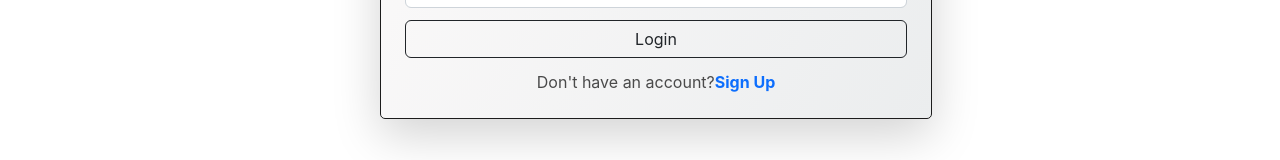
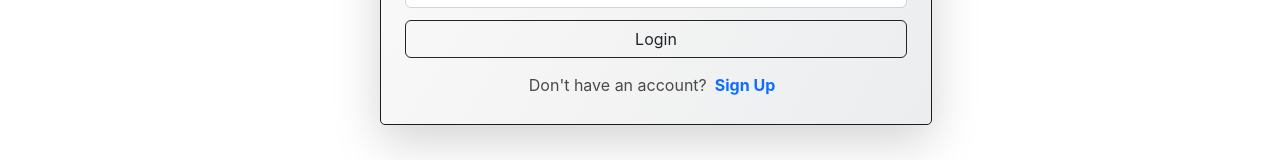
Before and after one commit to benjistealth/grabber-rewired, a React (Create React App) app: page /Login in a window 1280 px wide. Shown: the part 707-867 px from the top of the page. Built offline with nearby package versions, Linux system fonts and the light colour scheme.

Commit message:
improved fix for signup from login

```diff
--- a/src/index.css
+++ b/src/index.css
@@ -11,3 +11,8 @@ code {
   font-family: source-code-pro, Menlo, Monaco, Consolas, 'Courier New',
     monospace;
 }
+
+.signup-btn {
+  border-color: transparent;
+  background-color: transparent;
+}
--- a/src/pages/Login.js
+++ b/src/pages/Login.js
@@ -83,9 +83,9 @@ function Login() {
                 <div>
                   <p className="mb-0  text-center">
                     Don't have an account?
-                    <a onClick={Signup} className="text-primary fw-bold">
+                    <button onClick={Signup} className="text-primary fw-bold signup-btn">
                       Sign Up
-                    </a>
+                    </button>
                   </p>
                 </div>
               </div>
```
